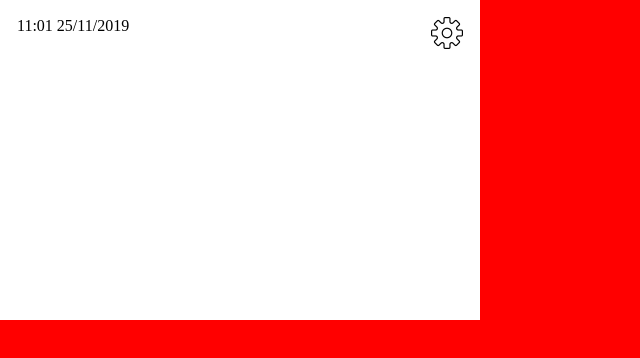
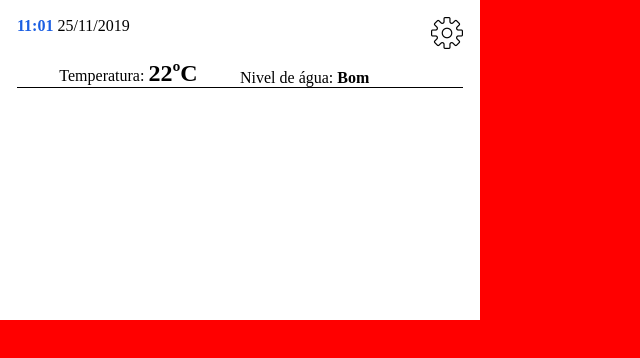
Before and after one commit to AurinoJunior/TCC-Front, a React (Create React App) app: page / in a window 1280 px wide. Shown: the top 358 px of the page, without its empty margins (0-640 px from the left). Built offline with nearby package versions, Linux system fonts and the light colour scheme.

Commit message:
Componentes temperatura data e hora nivel de agua

```diff
--- /dev/null
+++ b/public/css/index.css
@@ -0,0 +1,12 @@
+body {
+  margin: 0;
+  background-color: red;
+}
+
+.main-container {
+  width: 480px;
+  height: 320px;
+  background-color: white;
+  padding: 17px;
+  box-sizing: border-box;
+}
--- a/public/index.html
+++ b/public/index.html
@@ -6,13 +6,7 @@
   <meta name="viewport" content="width=device-width, initial-scale=1" />
   <meta name="description" content="Web site created using create-react-app" />
   <title>Aqua Dory</title>
-  <!-- Remover este style -->
-  <style>
-    body {
-      margin: 0;
-      background-color: red;
-    }
-  </style>
+  <link href="css/index.css" rel="stylesheet" type="text/css" />
 </head>
 
 <body>
--- a/src/App.js
+++ b/src/App.js
@@ -3,18 +3,10 @@ import { Topo } from './containers'
 
 function App () {
   return (
-    <div style={style}>
+    <div className="main-container">
       <Topo />
     </div>
   )
 }
 
-const style = {
-  width: 480,
-  height: 320,
-  backgroundColor: 'white',
-  padding: 17,
-  boxSizing: 'border-box'
-}
-
 export default App
--- /dev/null
+++ b/src/components/HoraData/HoraData.jsx
@@ -0,0 +1,18 @@
+import React, { Component } from 'react'
+
+import HoraDataStyle from './HoraDataStyle'
+
+export default class HoraData extends Component {
+  state = {
+    data: '25/11/2019',
+    hora: '11:01'
+  }
+
+  render () {
+    return (
+      <HoraDataStyle>
+        <span>{this.state.hora}</span>{` ${this.state.data}`}
+      </HoraDataStyle>
+    )
+  }
+}
--- /dev/null
+++ b/src/components/HoraData/HoraDataStyle.jsx
@@ -0,0 +1,11 @@
+import style from 'styled-components'
+
+const HoraDataStyle = style.p`
+  margin:0;
+  span{
+    font-weight: bold;
+    color: #1B5FE3;
+  }
+`
+
+export default HoraDataStyle
--- /dev/null
+++ b/src/components/NivelAgua/NivelAgua.jsx
@@ -0,0 +1,22 @@
+import React, { Component } from 'react'
+
+import NivelAguaStyle from './NivelAguaStyle'
+
+export default class NivelAgua extends Component {
+  state = {
+    nivelOk: 'Bom'
+  }
+
+  // Verifica nivel de agua antes de renderizar o componente
+  // componentDidMount () {
+
+  // }
+
+  render () {
+    return (
+      <NivelAguaStyle>
+        Nivel de água: <span>{`${this.state.nivelOk}`}</span>
+      </NivelAguaStyle>
+    )
+  }
+}
--- /dev/null
+++ b/src/components/NivelAgua/NivelAguaStyle.jsx
@@ -0,0 +1,11 @@
+import style from 'styled-components'
+
+const NivelAguaStyle = style.div`
+  align-self:end;
+
+  span{
+    font-weight: bold;
+  }
+`
+
+export default NivelAguaStyle
--- /dev/null
+++ b/src/components/Temperatura/Temperatura.jsx
@@ -0,0 +1,17 @@
+import React, { Component } from 'react'
+
+import TemperaturaStyle from './TemperaturaStyle'
+
+export default class Temperatura extends Component {
+  state = {
+    graus: 22
+  }
+
+  render () {
+    return (
+      <TemperaturaStyle>
+        Temperatura: <span>{`${this.state.graus}ºC`}</span>
+      </TemperaturaStyle>
+    )
+  }
+}
--- /dev/null
+++ b/src/components/Temperatura/TemperaturaStyle.jsx
@@ -0,0 +1,13 @@
+import style from 'styled-components'
+
+const TemperaturaStyle = style.div`
+  justify-self: center;
+  align-self: end;
+
+  span{
+    font-size: 24px;
+    font-weight: bold;
+  }
+`
+
+export default TemperaturaStyle
--- /dev/null
+++ b/src/components/index.js
@@ -0,0 +1,9 @@
+import Temperatura from './Temperatura/Temperatura'
+import NivelAgua from './NivelAgua/NivelAgua'
+import HoraData from './HoraData/HoraData'
+
+export {
+  Temperatura,
+  NivelAgua,
+  HoraData
+}
--- a/src/containers/Topo/Topo.jsx
+++ b/src/containers/Topo/Topo.jsx
@@ -1,11 +1,16 @@
 import React from 'react'
 
 import TopoStyle from './TopoStyle'
+import { Temperatura, NivelAgua, HoraData } from '../../components'
 
 const Topo = () => (
   <TopoStyle>
-    <p className='horaData'>{'11:01 25/11/2019'}</p>
-    <img src="/image/settings.png" alt="config" />
+    <HoraData />
+    <a href="#">
+      <img src="/image/settings.png" alt="config" />
+    </a>
+    <Temperatura />
+    <NivelAgua />
   </TopoStyle>
 )
 
--- a/src/containers/Topo/TopoStyle.jsx
+++ b/src/containers/Topo/TopoStyle.jsx
@@ -1,16 +1,14 @@
 import style from 'styled-components'
 
 const TopoStyle = style.div`
+  display: grid
+  grid-template-columns: 1fr 1fr;
   height: 70px;
   width: 100%;
+  border-bottom: 1px solid black;
 
-  .horaData {
-    display: inline-block;
-    margin:0;
-  }
-
-  img {
-    float: right;
+  a {
+    justify-self: end;
   }
 `
 
```
